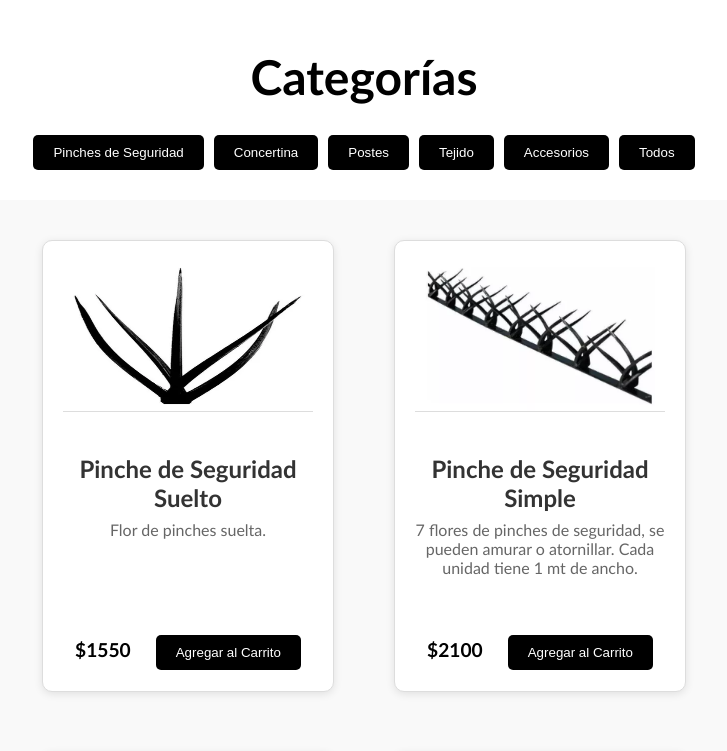
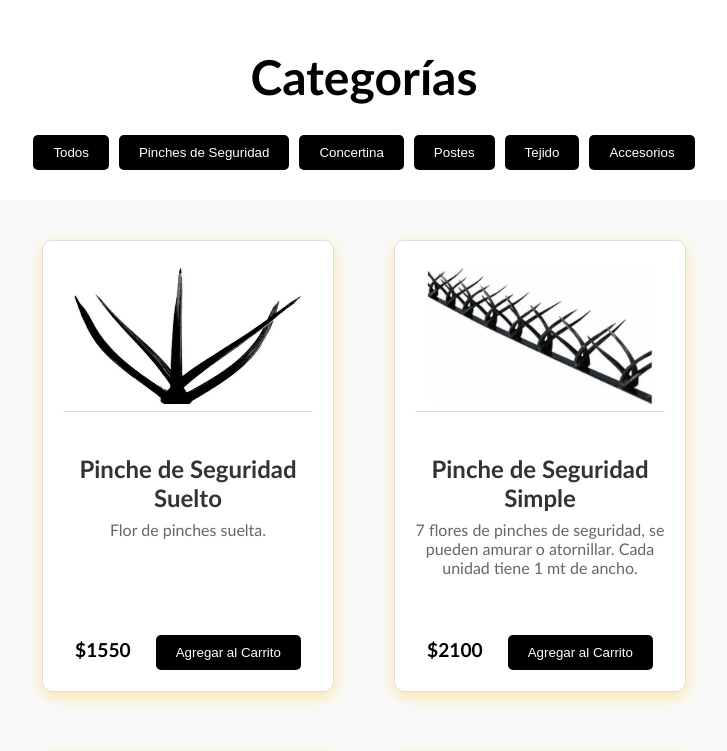
Before and after one commit to faustodesojo/Ecommerce-Backend, a React (Create React App) app in the folder ecommerce-frontend/: page /products in a window 1280 px wide. Shown: the part 840-1591 px from the top of the page, without its empty margins (276-1003 px from the left). Built offline with nearby package versions, Linux system fonts and the light colour scheme.

Commit message:
clone repository empresa

```diff
--- a/ecommerce-frontend/src/pages/home/Home.css
+++ b/ecommerce-frontend/src/pages/home/Home.css
@@ -2,7 +2,7 @@
   background-color: #f0f0f0;
   padding: 50px;
   text-align: center;
-  background: url("C:/Users/faust/OneDrive/Escritorio/DISEÑO WEB/Backend/Integrador Backend/ecommerce-frontend/public/images/Alambrados-Belgrano-S.R.L.jpg")
+  background: url("C:\Users\Alambrados\Desktop\Diseño web\Ecommerce-Backend\ecommerce-frontend\public\images\Alambrados-Belgrano-S.R.L.jpg")
     no-repeat center center;
   background-size: cover;
   color: #fff;
--- a/ecommerce-frontend/src/pages/product/Productos.css
+++ b/ecommerce-frontend/src/pages/product/Productos.css
@@ -74,6 +74,7 @@
   transition: transform 0.3s, box-shadow 0.3s;
   height: 410px;
   margin: 20px 20px;
+  box-shadow: rgba(255, 196, 0, 0.35) 0px 5px 15px;
 }
 
 .producto-card:hover {
--- a/ecommerce-frontend/src/pages/product/Productos.tsx
+++ b/ecommerce-frontend/src/pages/product/Productos.tsx
@@ -1,4 +1,3 @@
-// Productos.tsx
 import React, { useState } from 'react';
 import { productos } from '../../data/produtosData';
 import './Productos.css';
@@ -7,7 +6,7 @@ import Button from '../../components/UI/Button/Button';
 
 const Productos: React.FC = () => {
   const [categoriaSeleccionada, setCategoriaSeleccionada] = useState<string | null>(null);
-  const [productosMostrados, setProductosMostrados] = useState<number>(8);
+  const [productosMostrados, setProductosMostrados] = useState<number>(6);
   const { addToCart } = useCart();
 
   const productosFiltrados = categoriaSeleccionada
@@ -19,13 +18,13 @@ const Productos: React.FC = () => {
   const categorias = Array.from(new Set(productos.map((producto) => producto.categoria)));
 
   const cargarMasProductos = () => {
-    setProductosMostrados(productosMostrados + 8);
+    setProductosMostrados(productosMostrados + 6);
   };
 
   return (
     <div className="productos-page">
       <div className="productos-titulo">
-      <h1>Nuestros Productos</h1>
+        <h1>Nuestros Productos</h1>
       </div>
       <p className="productos-descripcion">
         Ofrecemos una amplia variedad de productos para la seguridad perimetral, incluyendo:
@@ -35,16 +34,17 @@ const Productos: React.FC = () => {
       <div className="categorias-container">
         <h2>Categorías</h2>
         <ul className="categorias-lista">
+          <li>
+            <Button onClick={() => setCategoriaSeleccionada(null)}>Todos</Button>
+          </li>
           {categorias.map((categoria) => (
             <li key={categoria}>
               <Button onClick={() => setCategoriaSeleccionada(categoria)}>{categoria}</Button>
             </li>
           ))}
-          <li>
-            <Button onClick={() => setCategoriaSeleccionada(null)}>Todos</Button>
-          </li>
         </ul>
       </div>
+
       <div className="productos-container">
         {productosVisibles.map((producto) => (
           <div key={producto.id} className="producto-card">
@@ -55,12 +55,13 @@ const Productos: React.FC = () => {
             <Button onClick={() => addToCart(producto)}>Agregar al Carrito</Button>
           </div>
         ))}
+      </div>
+
       {productosVisibles.length < productosFiltrados.length && (
         <div className="ver-mas-container">
           <Button onClick={cargarMasProductos}>Ver más</Button>
         </div>
       )}
-      </div>
     </div>
   );
 };
```
